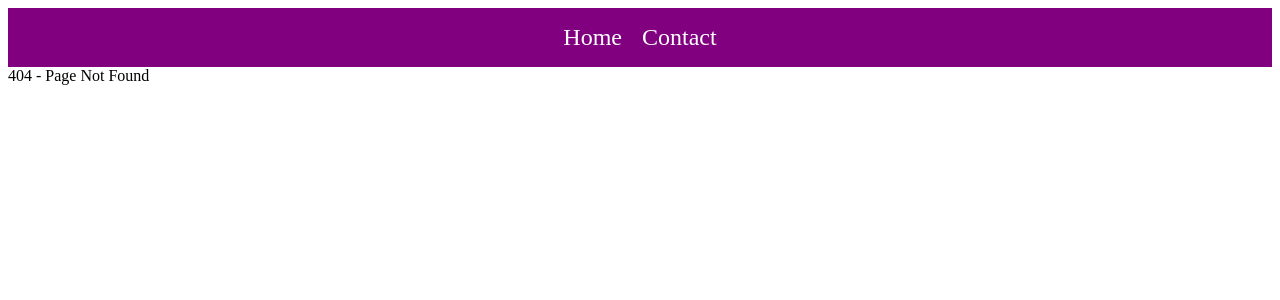
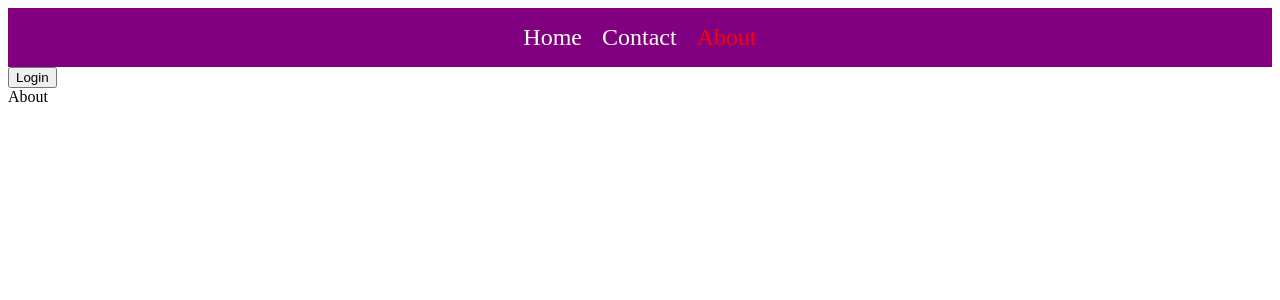
Before and after one commit to fahadPathan7/MERN-stack, a React (Vite) app in the folder vite-project/: page /about in a window 1280 px wide. Before the commit this address had no page. Shown: the top 300 px of the page. Built offline with nearby package versions, Linux system fonts and the light colour scheme.

Commit message:
react: learned about protected routing

```diff
--- /dev/null
+++ b/vite-project/pages/About.jsx
@@ -0,0 +1,9 @@
+import React from 'react'
+
+const About = () => {
+  return (
+    <div>About</div>
+  )
+}
+
+export default About
--- a/vite-project/src/App.jsx
+++ b/vite-project/src/App.jsx
@@ -4,12 +4,14 @@
 import React from 'react';
 
 // internal import
+import Router from './components/ProtectedRouting/Router';
+import Toastify from './components/Toastify/Toastify';
 import Apps from '../pages/Apps';
 
 function App() {
   return (
     <div>
-      <Apps />
+      <Router />
     </div>
   );
 }
--- a/vite-project/src/components/Navbar.jsx
+++ b/vite-project/src/components/Navbar.jsx
@@ -1,12 +1,13 @@
 import React from 'react'
 
-import { Link, NavLink } from 'react-router-dom'
+import { NavLink } from 'react-router-dom'
 
 const Navbar = () => {
   return (
     <nav>
         <NavLink to="/" className={"nav-link"}>Home</NavLink>
         <NavLink to="/contact" className={"nav-link"}>Contact</NavLink>
+        <NavLink to="/about" className={"nav-link"}>About</NavLink>
     </nav>
   )
 }
--- /dev/null
+++ b/vite-project/src/components/ProtectedRouting/Protected.jsx
@@ -0,0 +1,12 @@
+import React from 'react'
+
+import { Navigate } from 'react-router-dom'
+
+const Protected = ({isLoggedIn, children}) => {
+  if (!isLoggedIn) {
+    return <Navigate to="/" replace />
+  }
+    return children
+}
+
+export default Protected
--- /dev/null
+++ b/vite-project/src/components/ProtectedRouting/Router.jsx
@@ -0,0 +1,40 @@
+import React from 'react'
+import { BrowserRouter, Routes, Route } from 'react-router-dom'
+
+// pages
+import Home from '../../../pages/Home'
+import Contact from '../../../pages/Contact'
+import About from '../../../pages/About'
+import Error from '../../../pages/Error'
+
+// protected
+import Protected from './Protected'
+
+// navbar
+import Navbar from '../Navbar'
+
+const Router = () => {
+  const [isLoggedIn, setIsLoggedIn] = React.useState(false);
+  return (
+    <BrowserRouter>
+    <Navbar />
+
+    {/* Button to toggle login status (just for concept) */}
+    <button onClick={() => setIsLoggedIn(!isLoggedIn)}>{isLoggedIn ? 'Logout' : 'Login'}</button>
+
+    <Routes>
+      <Route path="/" element={<Home />} />
+      <Route path="/about" element={<About />} />
+      {/* Protected route. user need to login before navigating to this page */}
+      <Route path="/contact" element={
+        <Protected isLoggedIn={isLoggedIn}>
+          <Contact />
+        </Protected>
+      } />
+      <Route path="*" element={<Error />} />
+    </Routes>
+    </BrowserRouter>
+  )
+}
+
+export default Router
```
